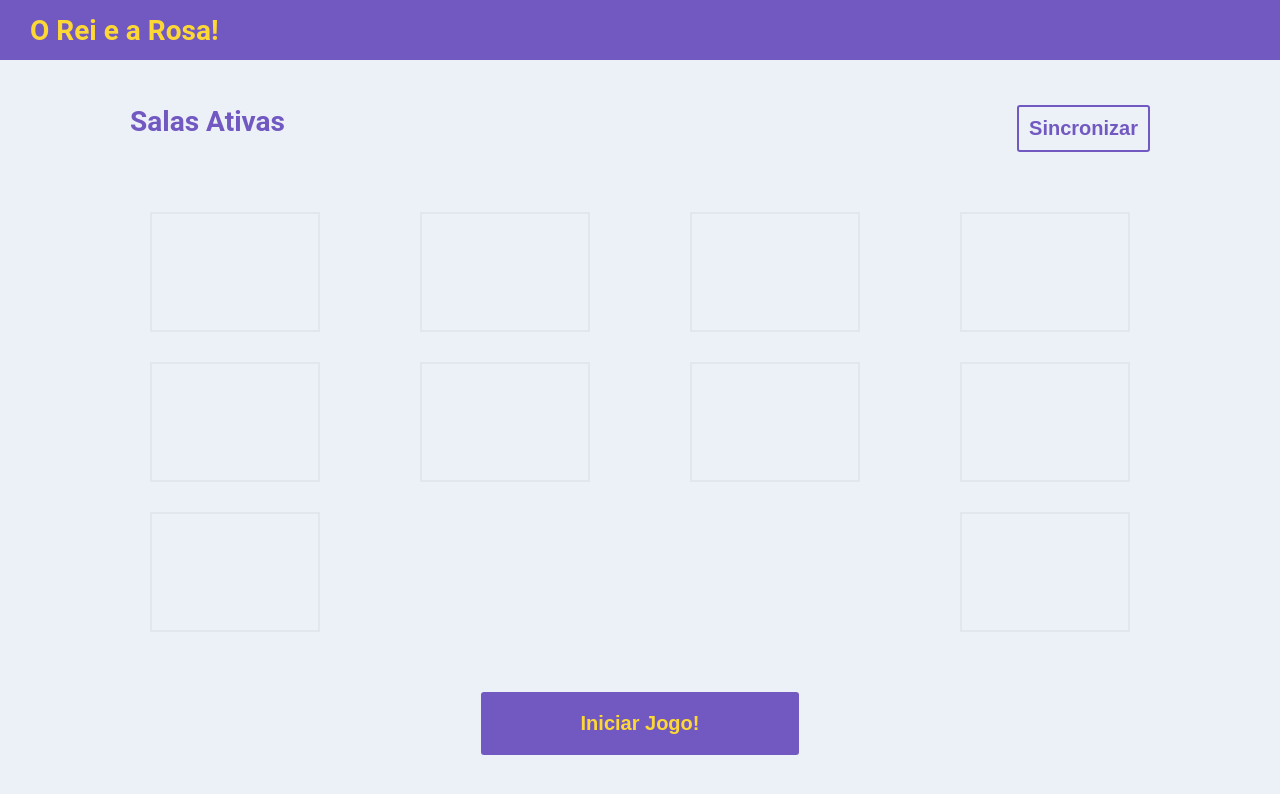
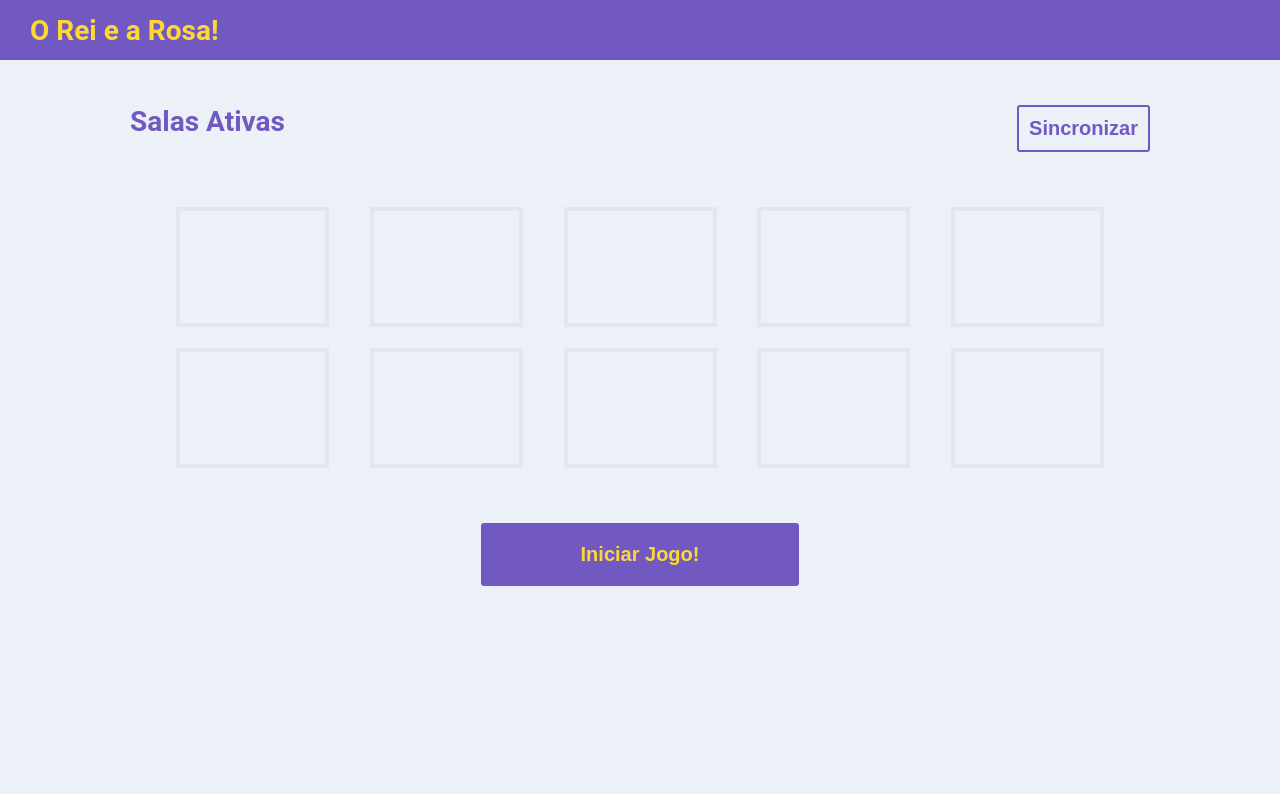
Before and after one commit to vinicioscoppi/senai-rei-rosa, a React (Create React App) app in the folder front/rei-rosa/: page / in a window 1280 px wide. Shown: the top 794 px of the page. Built offline with nearby package versions, Linux system fonts and the light colour scheme.

Commit message:
Exibir cinco salas por linha em várias resoluções

```diff
--- a/front/rei-rosa/src/components/Room/Button/styles.js
+++ b/front/rei-rosa/src/components/Room/Button/styles.js
@@ -1,10 +1,10 @@
 import styled from 'styled-components';
 
 export const Container = styled.button`
-  border:solid 2px #e2e6ed;
+  border:solid 4px #e2e6ed;
   height:120px;
-  width:170px;
-  margin: 15px 20px;
+  width:15%;
+  margin: 1% 2%;
   align-items: center;
   color:#ecf1f8;
   background:#ecf1f8;
--- a/front/rei-rosa/src/components/Room/styles.js
+++ b/front/rei-rosa/src/components/Room/styles.js
@@ -6,5 +6,6 @@ export const Container = styled.div`
   display: flex;
   flex-wrap:wrap;
   flex-direction: row;
-  justify-content: space-between;
+  align-items: center;
+  justify-content: center;
 `;
```
